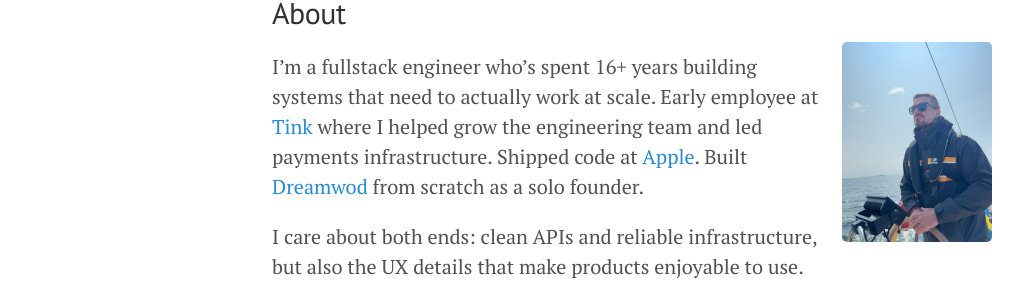
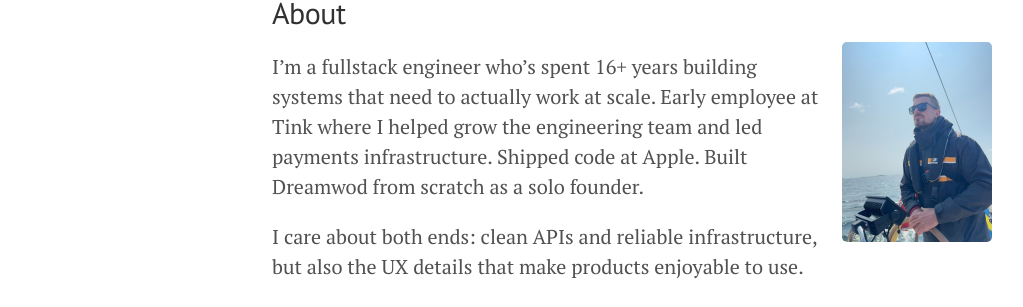
Before and after one commit to lazyloading-ab/lazyloading-ab.github.io, a Jekyll site: the page built from index.md, in a window 1280 px wide. Shown: the part 208-515 px from the top of the page, without its empty margins (8-1031 px from the left). Built offline with Jekyll 4.4.1, drawn with Linux system fonts in a browser that asks for light colours; our own code applies the rules of GitHub Pages for plain Markdown files; part of the change alters nothing that is shown.

Commit message:
Remove links from About section
Co-Authored-By: Claude Opus 4.5 <noreply@anthropic.com>

```diff
--- a/index.md
+++ b/index.md
@@ -6,7 +6,7 @@ layout: page
 
 <img src="/public/erik.jpg" alt="Erik Pettersson" class="profile-photo">
 
-I'm a fullstack engineer who's spent 16+ years building systems that need to actually work at scale. Early employee at [Tink](https://www.tink.com) where I helped grow the engineering team and led payments infrastructure. Shipped code at [Apple](https://www.apple.com). Built [Dreamwod](https://www.dreamwod.app) from scratch as a solo founder.
+I'm a fullstack engineer who's spent 16+ years building systems that need to actually work at scale. Early employee at Tink where I helped grow the engineering team and led payments infrastructure. Shipped code at Apple. Built Dreamwod from scratch as a solo founder.
 
 I care about both ends: clean APIs and reliable infrastructure, but also the UX details that make products enjoyable to use.
 
```
